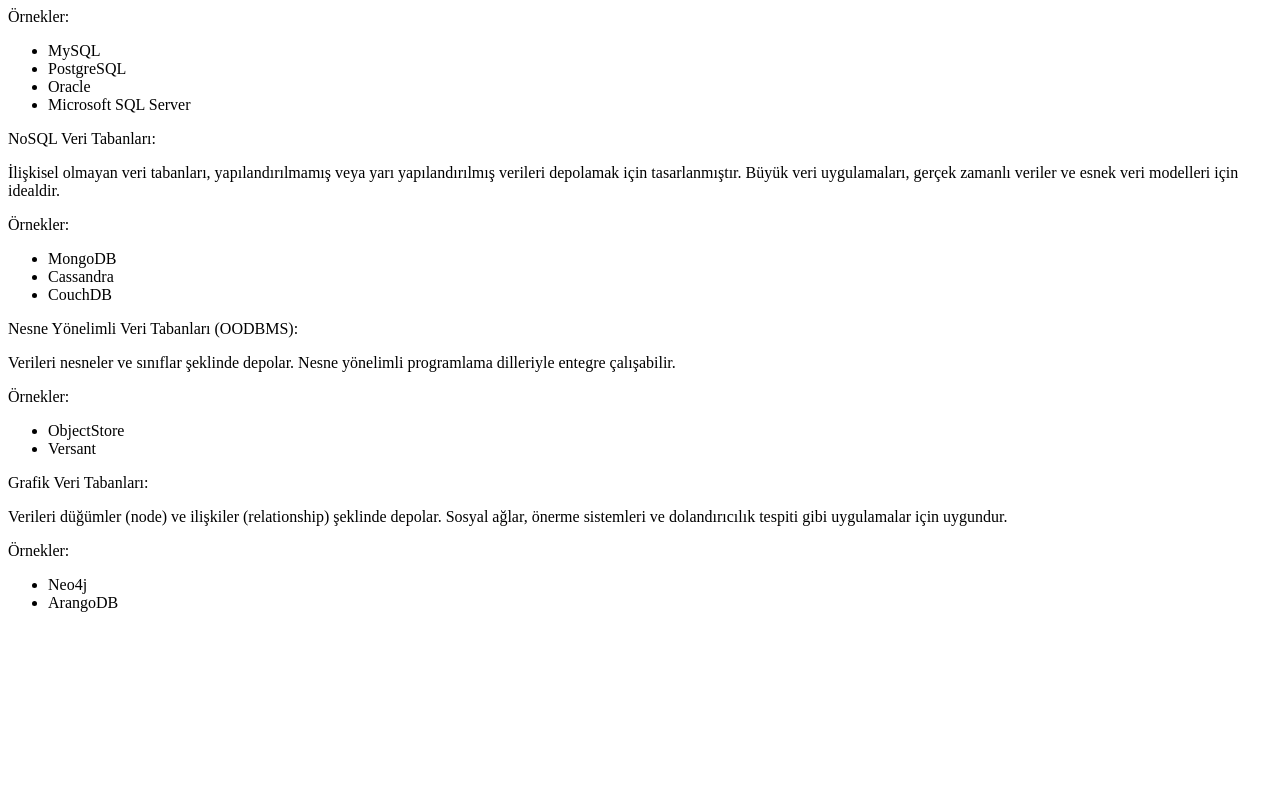
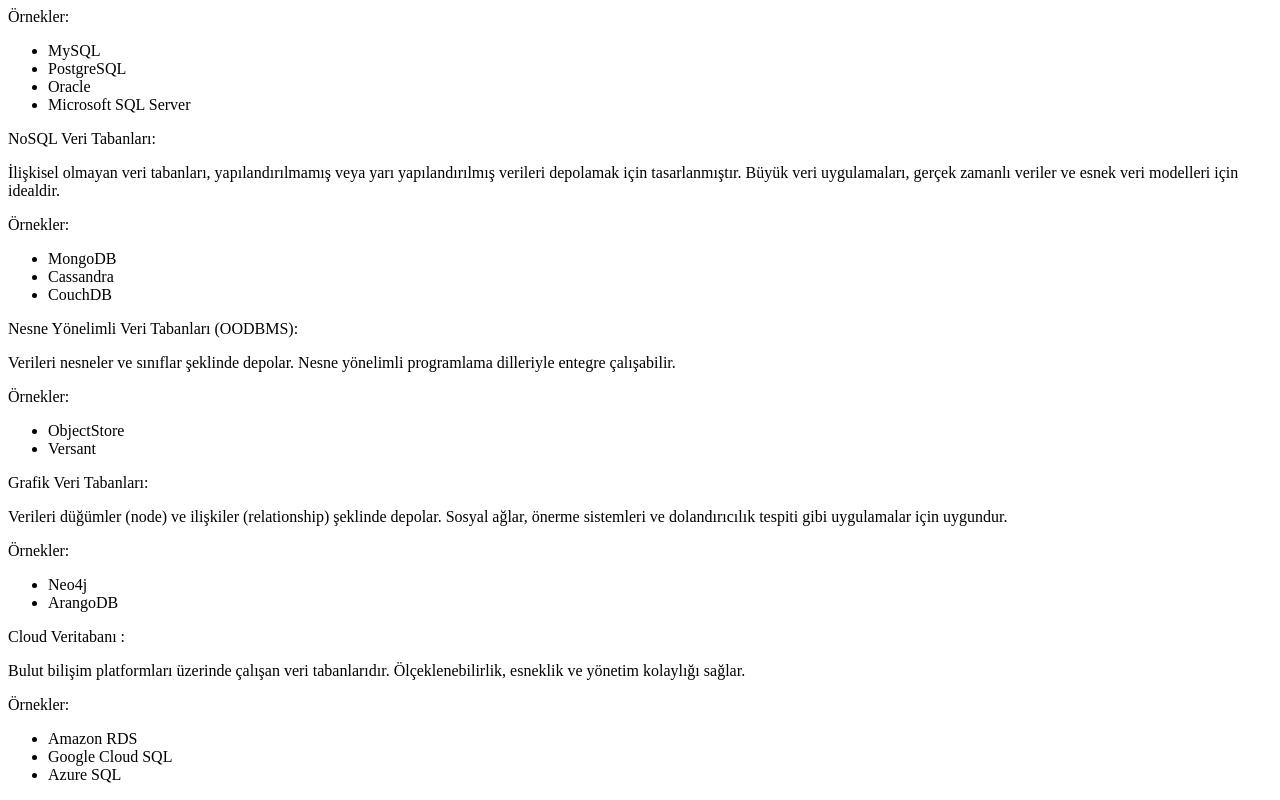
Before and after one commit to dursunkokturk/Font-End-School-HTML-Project-News-Site, a plain HTML site: page software-languages.html in a window 1280 px wide. Shown: the part 3187-3987 px from the top of the page. Before the commit the page ends 3815 px from the top, so only its background shows below. Drawn offline with Linux system fonts and the light colour scheme.

Commit message:
software-languages.html dosyasina database alanindaki cloud database bilgisi ve ornekleri baslik olarak eklendi

```diff
--- a/software-languages.html
+++ b/software-languages.html
@@ -226,6 +226,24 @@
       </section>
     </article>
 
+    <article>
+      <header>
+        <p>Cloud Veritabanı :</p>
+        <p>
+          Bulut bilişim platformları üzerinde çalışan veri tabanlarıdır. Ölçeklenebilirlik, esneklik ve yönetim
+          kolaylığı sağlar.
+        </p>
+      </header>
+      <section>
+        <p>Örnekler: </p>
+        <ul>
+          <li>Amazon RDS</li>
+          <li>Google Cloud SQL</li>
+          <li>Azure SQL</li>
+        </ul>
+      </section>
+    </article>
+
   </main>
 
 </body>
```
